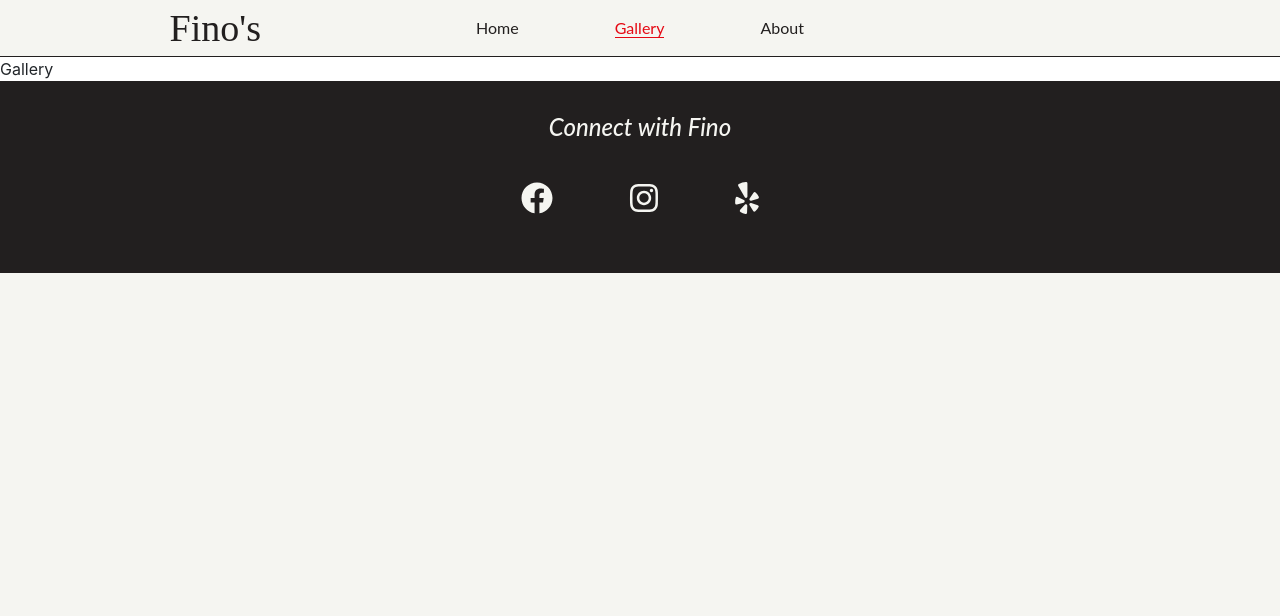
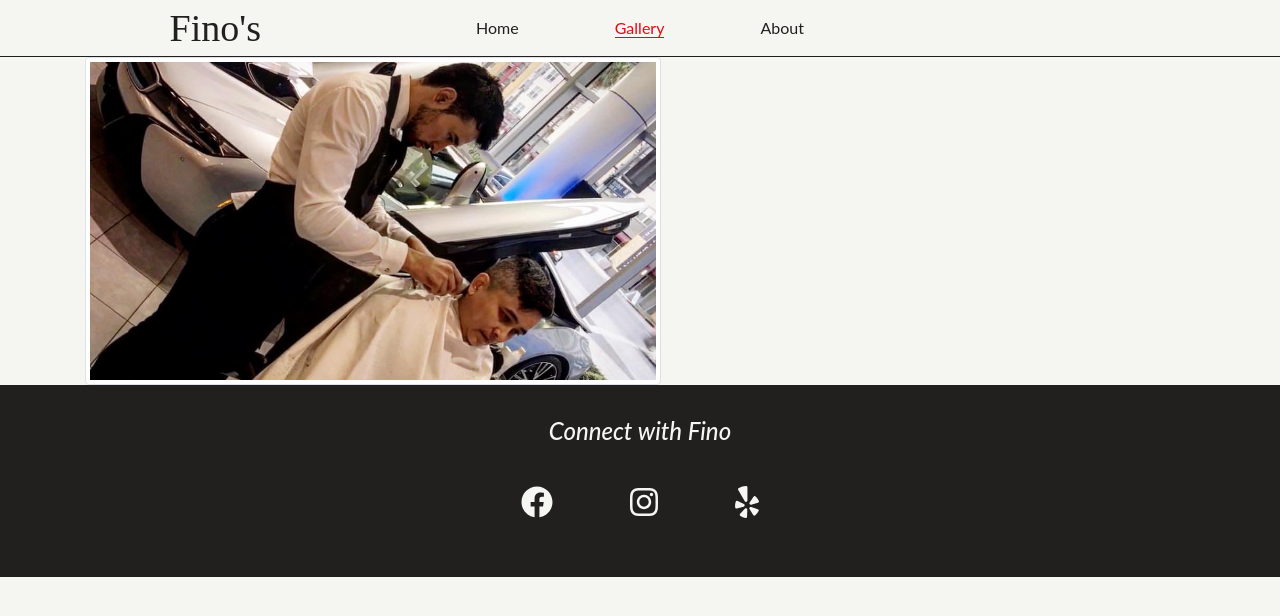
Before and after one commit to moonjason/fino-barbershop, a React (Create React App) app in the folder client/: page /gallery in a window 1280 px wide. Shown: the top 616 px of the page. Built offline with nearby package versions, Linux system fonts and the light colour scheme; a web font is replaced by a local one.

Commit message:
set up gallery

```diff
--- a/client/src/components/About/About.js
+++ b/client/src/components/About/About.js
@@ -17,7 +17,7 @@ const About = () => {
                     Being a barber allows me to channel one of my artistic ambitions as I am also very involved in music. So if I'm not cutting hair, I'm on the grind to make a name for myself in the music industry.
                     <br/>
                     <br/>
-                    Click on any of the links below to support my journey! Thank you for stopping by my website.</div>
+                    The links below are my personal socials. Click on them to support my journey! Thank you for stopping by my website.</div>
                     <div id="about-icon-container">
                         <FontAwesomeIcon className="about--icon" size="2x" icon={['fab', 'instagram']}/>
                         <FontAwesomeIcon className="about--icon" size="2x" icon={['fab', 'soundcloud']}/>
--- a/client/src/components/Gallery/Gallery.js
+++ b/client/src/components/Gallery/Gallery.js
@@ -1,8 +1,29 @@
 import React from 'react';
+
+import Container from 'react-bootstrap/Container';
+import Row from 'react-bootstrap/Row';
+import Col from 'react-bootstrap/Col';
+import Image from 'react-bootstrap/Image';
+
+const img = {
+    'max-width': '45vw'
+}
 
 const Gallery = () => {
     return (
-        <div> Gallery </div>
+        <div id="gallery-container">
+            <Container>
+                <Row>
+                    <Col>
+                        <Image style={img} src="img/fino-bmw2.jpeg" thumbnail/>
+                    </Col>
+                </Row>
+                <Row>
+                    <Col>
+                    </Col>
+                </Row>
+            </Container>
+        </div>
     )
 }
 
--- a/client/src/index.css
+++ b/client/src/index.css
@@ -375,6 +375,12 @@ html {
     padding-top: 5.5vh;
     display: flex;
 }
+
+/* Gallery START*/
+#gallery-container{
+    background-color: #f5f5f1;
+}
+/* Gallery END */
 /* IPAD VIEW */
 @media (height: 1024px) and (width: 768px) {
     #pricing-container {
```
